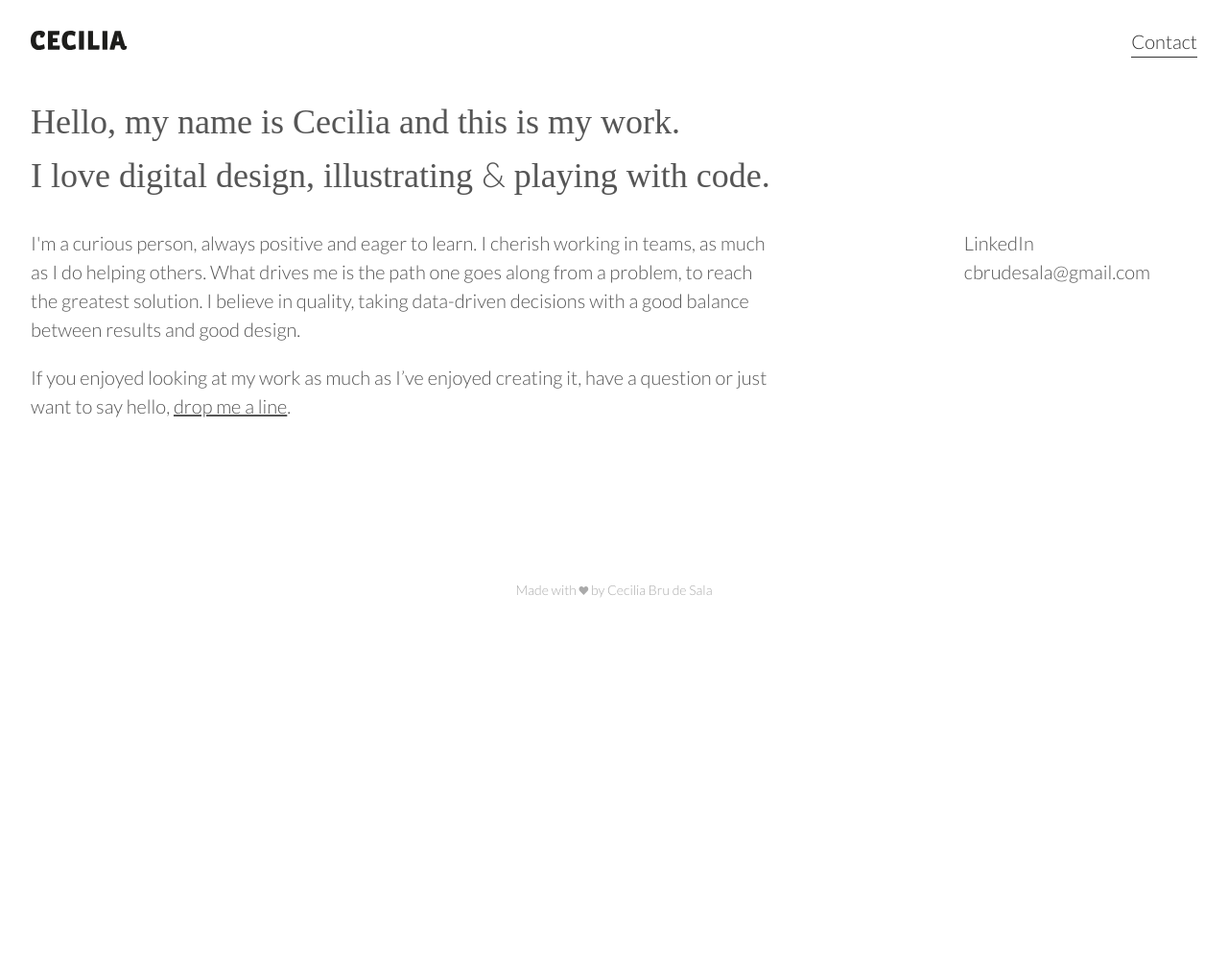
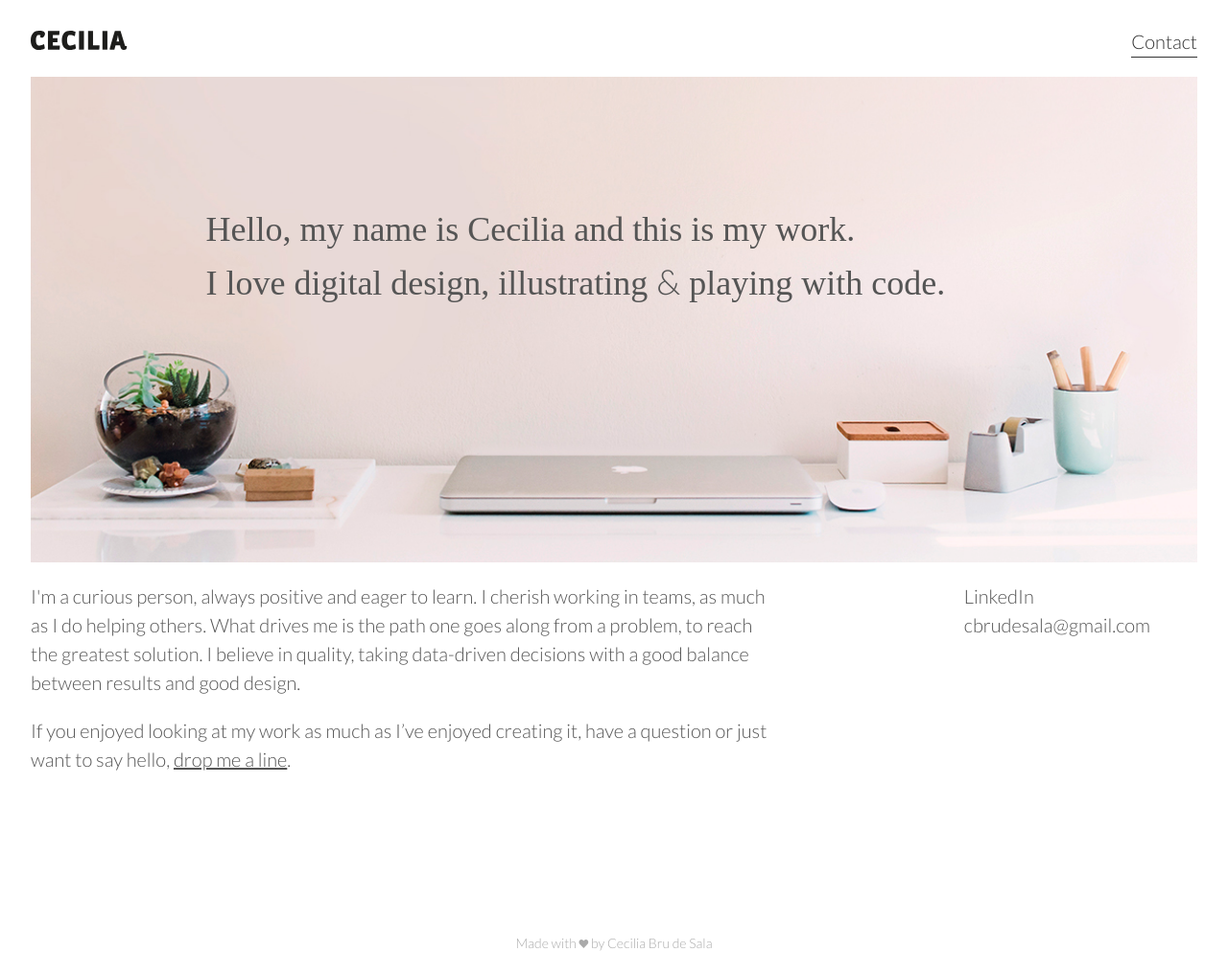
Before and after one commit to cbrudesala/cbrudesala.github.io, a Jekyll site: the page built from contact.html, in a window 1280 px wide. Shown: the whole page at 96% size. Built offline with Jekyll 4.4.1, drawn with Linux system fonts in a browser that asks for light colours; nearby versions of some CDN libraries; some web fonts are replaced; before the commit the page ends 900 px from its top, so only the background shows below that.

Commit message:
contact done - waiting for img

```diff
--- a/contact.html
+++ b/contact.html
@@ -3,16 +3,17 @@ layout: page
 title: Contact
 ---
 
-<p class="w-80 f2 lh-title mb2 vista-light lh-copy">
-  Hello, my name is Cecilia and this is my work.<br>
-  I love digital design, illustrating <span class="lato">&</span> playing with code.
-</p>
+<div class="mt3 pt4 pb5 pt4-ns pb6-ns" style="background-image: url(/assets/imgs/FullScreen_About_b.jpg);background-repeat: no-repeat;background-size: cover; background-position: 50% bottom; background-color: transparent;">
+    <p class="w-80 w-70-ns center f2-ns vista-light lh-copy pt5-ns pb2 pb6-ns mb2">
+      Hello, my name is Cecilia and this is my work.<br>
+      I love digital design, illustrating <span class="lato">&</span> playing with code.
+    </p>
+</div>
 
-<!--<img src="/assets/imgs/IMG_20170122_123930.jpg" class="mt5">-->
 
 <div class="cf mb6">
-  <div class="fl w-80">
-    <p class="w-80 mid-gray ">
+  <div class="fl w-80-ns">
+    <p class="w-80-ns mid-gray ">
       I'm a curious person, always positive and eager to learn.
       I cherish working in teams, as much as I do helping others.
       What drives me is the path one goes along from a problem, to reach the greatest solution.
@@ -21,7 +22,7 @@ title: Contact
        data and then (above everything) simplify it by making things easier.-->
     </p>
 
-    <p class="w-80 mid-gray ">
+    <p class="w-80-ns mid-gray ">
       If you enjoyed looking at my work as much as I’ve enjoyed creating it, have a question or just want to say hello,
       <a href="mailto:cbrudesala@gmail.com" class="link underline mid-gray">drop me a line</a>.
     </p>
```
Also changed, not shown: assets/imgs/FullScreen_About.jpg (added), assets/imgs/FullScreen_About_b.jpg (added), 1 other file.
